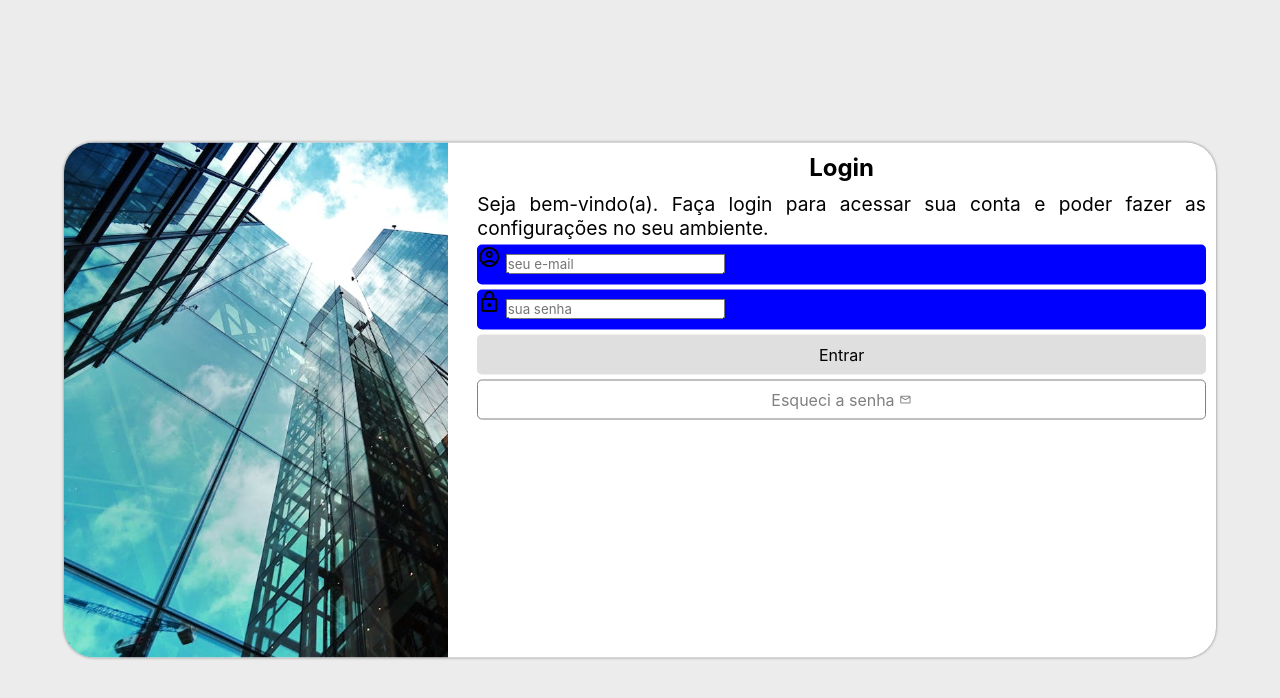
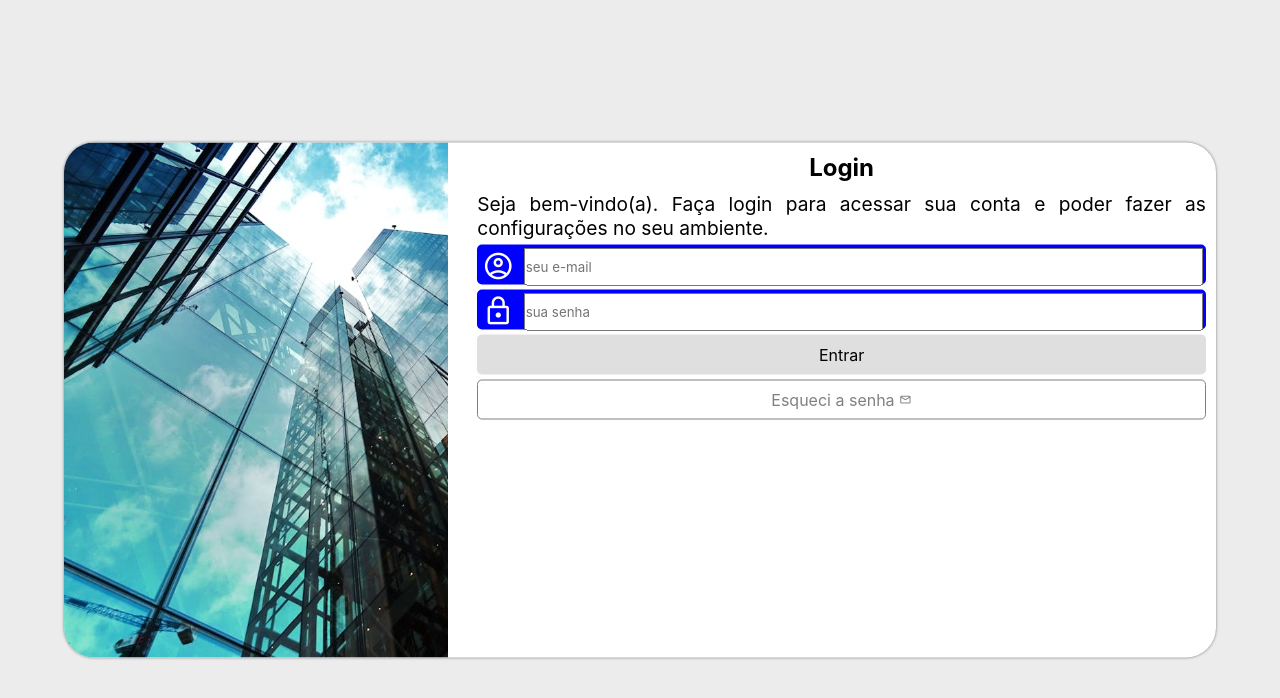
Before and after one commit to UmDevManauara/Project-Login, a plain HTML site: page index.html in a window 1280 px wide. Drawn offline with nearby package versions, Linux system fonts and the light colour scheme.

Commit message:
finalizei o projeto

```diff
--- a/estilos/style.css
+++ b/estilos/style.css
@@ -6,58 +6,67 @@
 
 */
 
-*{
+* {
     font-family: -apple-system, BlinkMacSystemFont, 'Segoe UI', Roboto, Oxygen, Ubuntu, Cantarell, 'Open Sans', 'Helvetica Neue', sans-serif;
     padding: 0px;
     margin: 0px;
     box-sizing: border-box;
 }
 
-body, html{
+body,
+html {
     background-color: #ececec;
     height: 100vh;
     width: 100vw;
 }
-main{
+
+main {
     position: relative;
     height: 100vh;
     width: 100vw;
 }
-section#login{
+
+section#login {
     text-align: justify;
     display: block;
     position: absolute;
     top: 50%;
-    left:50%;
+    left: 50%;
     transform: translate(-50%, -50%);
     background-color: white;
     width: 260px;
     height: 515px;
-    overflow: hidden; /* tudo que tiver fora da bordar fica escondido */
+    overflow: hidden;
+    /* tudo que tiver fora da bordar fica escondido */
     border-radius: 30px;
-    box-shadow: 0px 0px 3px  rgba(0, 0, 0, 0.507);
+    box-shadow: 0px 0px 3px rgba(0, 0, 0, 0.507);
     transition: width .5s, height .5s;
     transition-timing-function: ease;
 }
-section#login >div#imagem{
+
+section#login>div#imagem {
     display: block;
     background-image: url(../imagens/predio.jpeg);
     height: 200px;
     background-size: cover;
     background-repeat: no-repeat;
 }
-section#login > div#formulario{
+
+section#login>div#formulario {
     display: block;
     padding: 10px;
 }
-div#formulario > h1{
+
+div#formulario>h1 {
     text-align: center;
     margin-bottom: 10px;
 }
-div#formulario > p{
+
+div#formulario>p {
     font-size: 0.8em;
 }
-form > div.campo{
+
+form>div.campo {
     display: block;
     background-color: blue;
     width: 100%;
@@ -65,11 +74,28 @@ form > div.campo{
     border-radius: 5px;
     margin: 5px 0px;
 }
-div.campo label{
+
+div.campo label {
     display: none;
 
 }
-form > input[type=submit]{
+
+div.campo span {
+    color: white;
+    background-color: transparent;
+    font-size: 2em;
+    height: 30px;
+    padding: 5px;
+}
+div.campo input{
+    width: calc( 100% - 50px);
+    height: 38px;
+    transform: translateY(-10px);
+
+}
+
+
+form>input[type=submit] {
     display: block;
     font-size: 1em;
     width: 100%;
@@ -81,10 +107,13 @@ form > input[type=submit]{
     border-radius: 5px;
 
 }
-form > input[type=submit]:hover{
+
+form>input[type=submit]:hover {
     background-color: rgb(141, 138, 138);
+    color: white;
 }
-form > a.botao{
+
+form>a.botao {
     display: block;
     text-align: center;
     font-size: 1em;
@@ -97,11 +126,13 @@ form > a.botao{
     text-decoration: none;
     color: gray;
 }
-form > a.botao > span{
+
+form>a.botao>span {
     font-size: 0.8em;
 }
-form > a.botao:hover{
-    background-color: rgb(141, 138, 138);
-    color: black;
+
+form>a.botao:hover {
+ border: 1px solid blue;
+ color: blue;
 
 }
```
